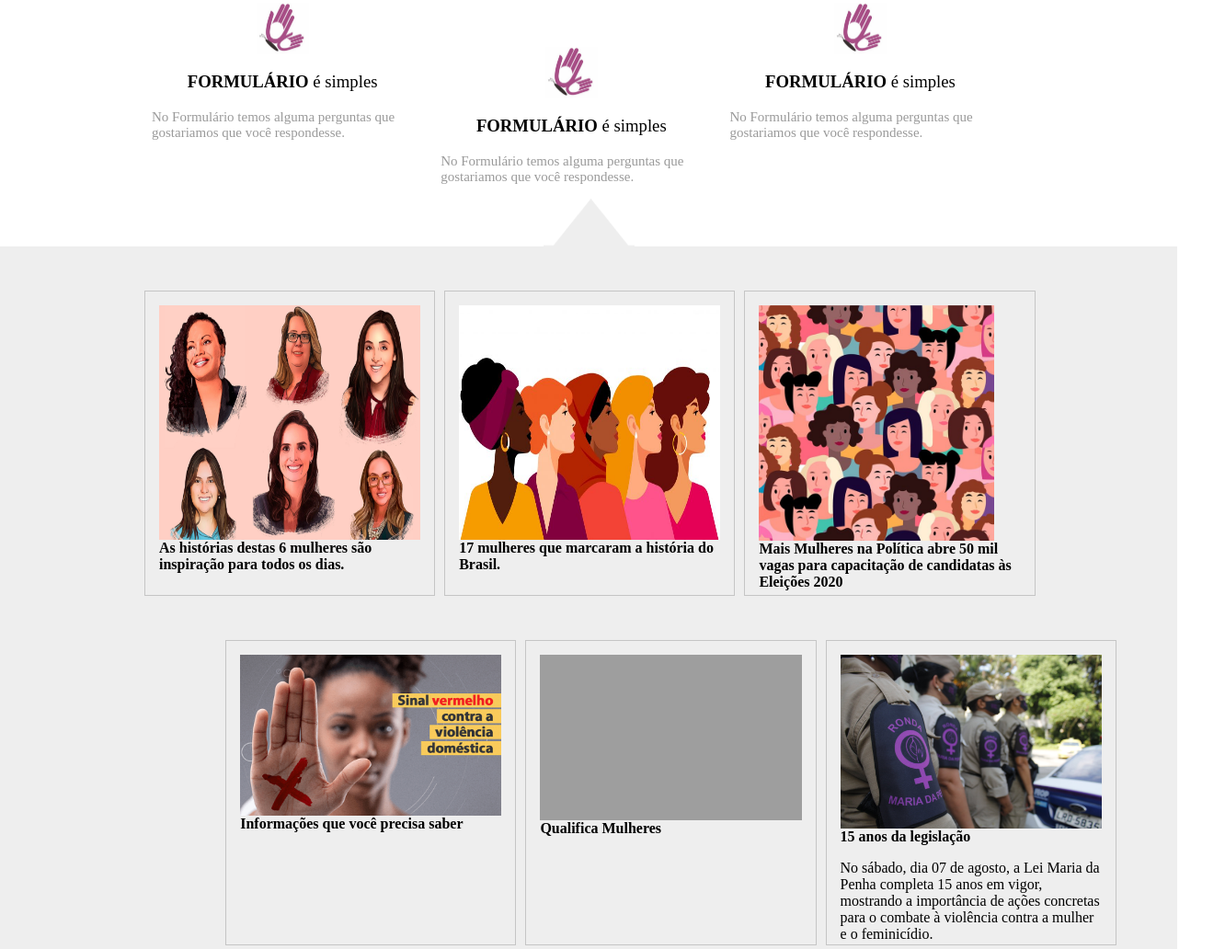
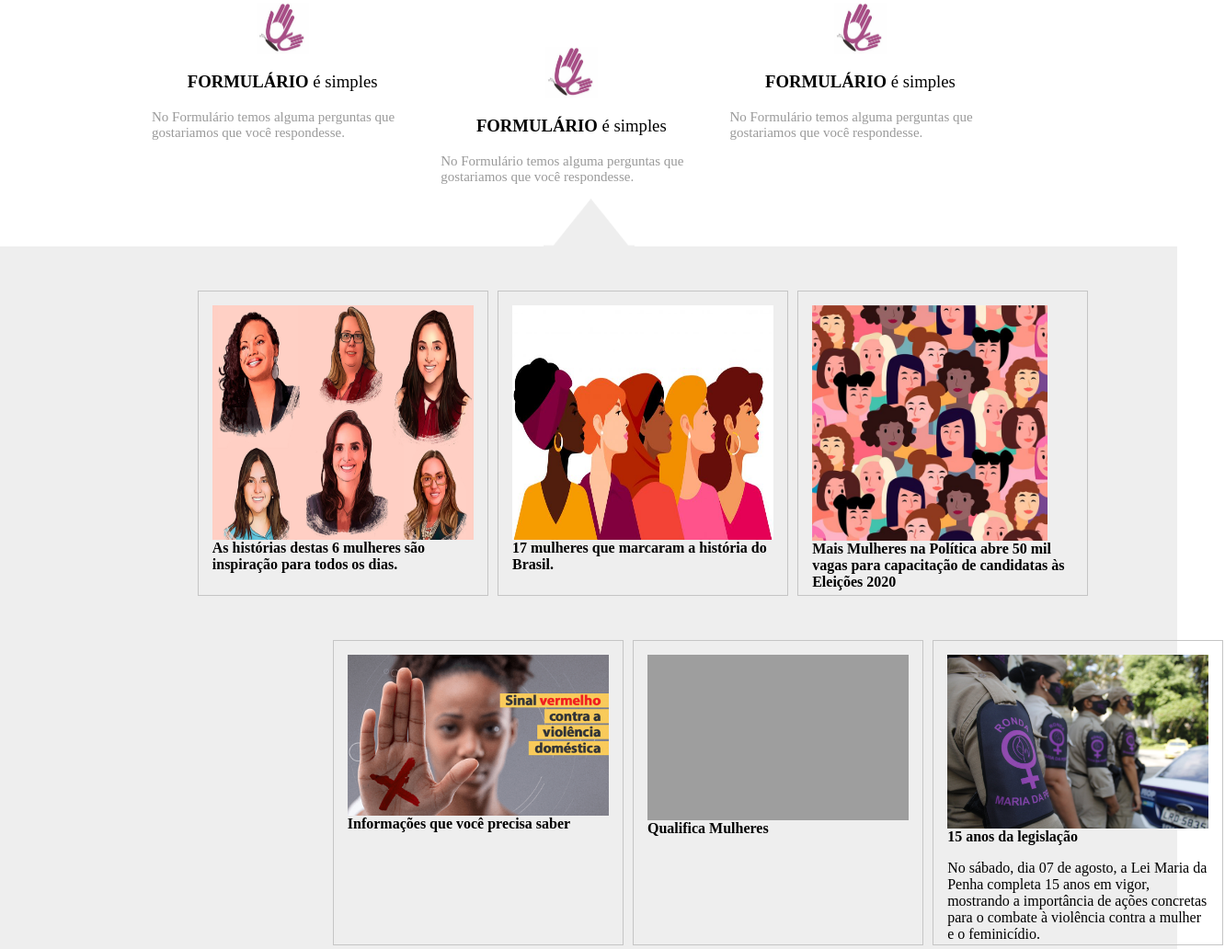
Before and after one commit to M4rlucCS/M4rlucCS.github.io, a plain HTML site: page index.html in a window 1280 px wide. Shown: the part 1244-2276 px from the top of the page at 92% size, 1332 px wide, since content can reach past the window. Drawn offline with Linux system fonts and the light colour scheme; grey boxes are pictures that could not be loaded.

Commit message:
Update index.html

```diff
--- a/index.html
+++ b/index.html
@@ -134,8 +134,7 @@
         </div>
     </div>
     <div class="col-100 bloco-imagens-texto">
-        <div class="content" style="margin-left: 9s%; float: left;">
-        <div class="content" style="margin-left: 15%; float: left;">
+        <div class="content" style="margin-left: 16%; float: left;">
             <div class="col-3 bloco-texto bloco-imagem">
                  <a href="https://vocesa.abril.com.br/carreira/mulheres-inspiradoras/">
                   <img src="./img/6-mulheres-1.jpg" style="height:85%">
@@ -161,7 +160,7 @@
                 </p>
             </div>
         </div>
-        <div class="content" style="margin-left: 9%; float: left;">
+        <div class="content" style="margin-left: 16%; float: left;">
         <div class="content" style="margin-left: 15%; float: left;">
             <div class="col-3 bloco-texto bloco-imagem">
                 <a href="https://www.gov.br/mdh/pt-br/assuntos/denuncie-violencia-contra-a-mulher">
```
